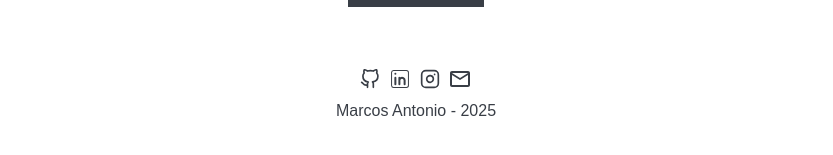
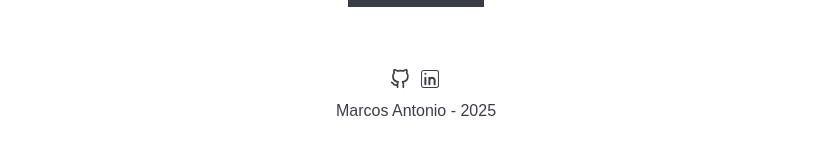
Before and after one commit to MarcosAntonio15243/MarcosAntonio15243.github.io, a Next.js app: page / in a window 1280 px wide. Shown: the part 2708-2863 px from the top of the page, without its empty margins (224-1057 px from the left). Built offline with nearby package versions, Linux system fonts and the light colour scheme.

Commit message:
fix: Removendo email e instagram do footer e adicionando links nos demais

```diff
--- a/src/app/page.tsx
+++ b/src/app/page.tsx
@@ -210,17 +210,19 @@ export default function Home() {
           <footer>
             <div className="flex flex-col gap-2 my-5 items-center text-[var(--color-dark-blue)]">
               <div className="flex flex-row items-center gap-2">
-                <a href="#">
+                <a
+                  href="https://github.com/MarcosAntonio15243"
+                  target="_blank"
+                  rel="noopener noreferrer"
+                >
                   <FiGithub className="text-xl hover:text-[var(--color-dark-gray)]" />
                 </a>
-                <a href="#">
+                <a
+                  href="https://www.linkedin.com/in/marcos-antonio-18059b234"
+                  target="_blank"
+                  rel="noopener noreferrer"
+                >
                   <CiLinkedin className="text-2xl hover:text-[var(--color-dark-gray)]" />
-                </a>
-                <a href="#">
-                  <FiInstagram className="text-xl hover:text-[var(--color-dark-gray)]" />
-                </a>
-                <a href="#">
-                  <MdOutlineEmail className="text-2xl hover:text-[var(--color-dark-gray)]" />
                 </a>
               </div>
               <span>Marcos Antonio - 2025</span>
```
